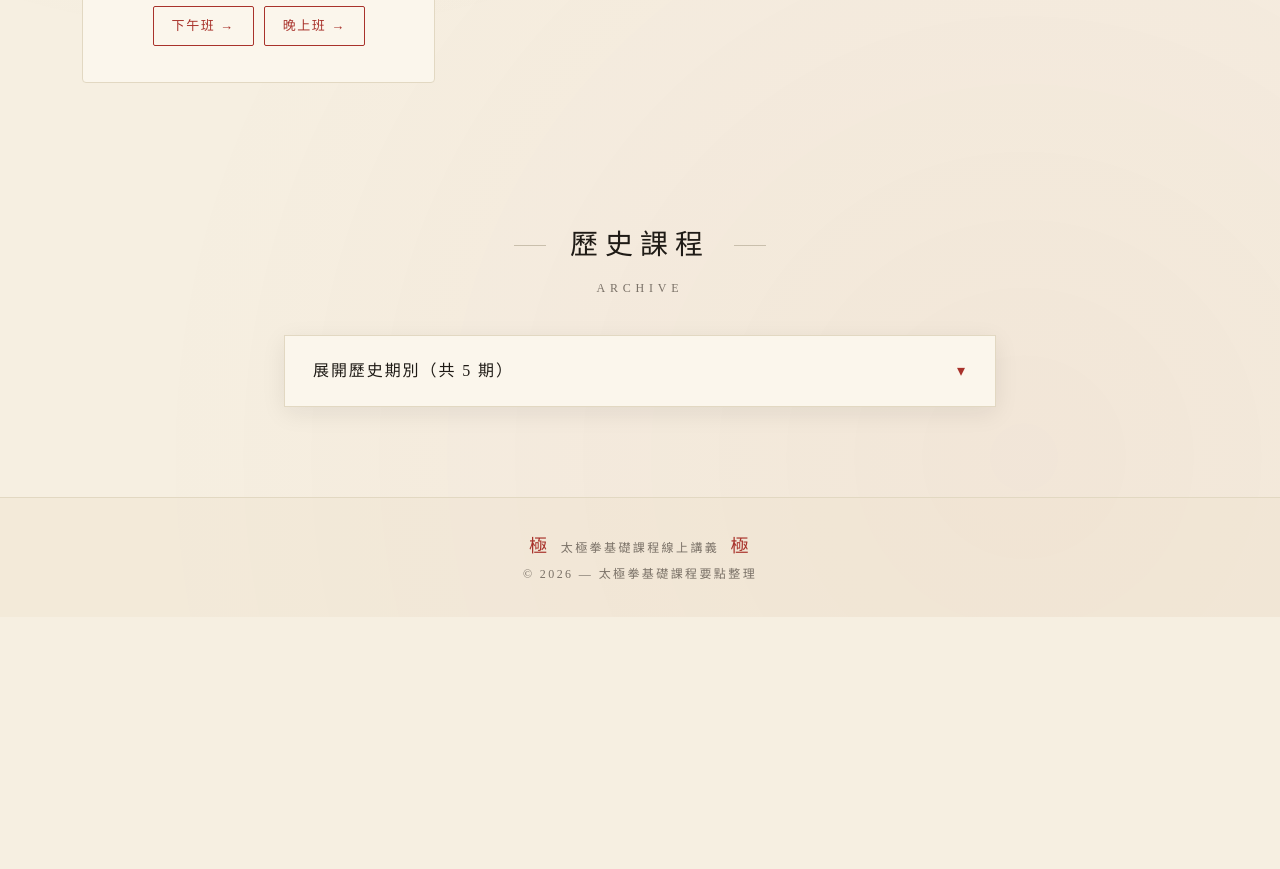
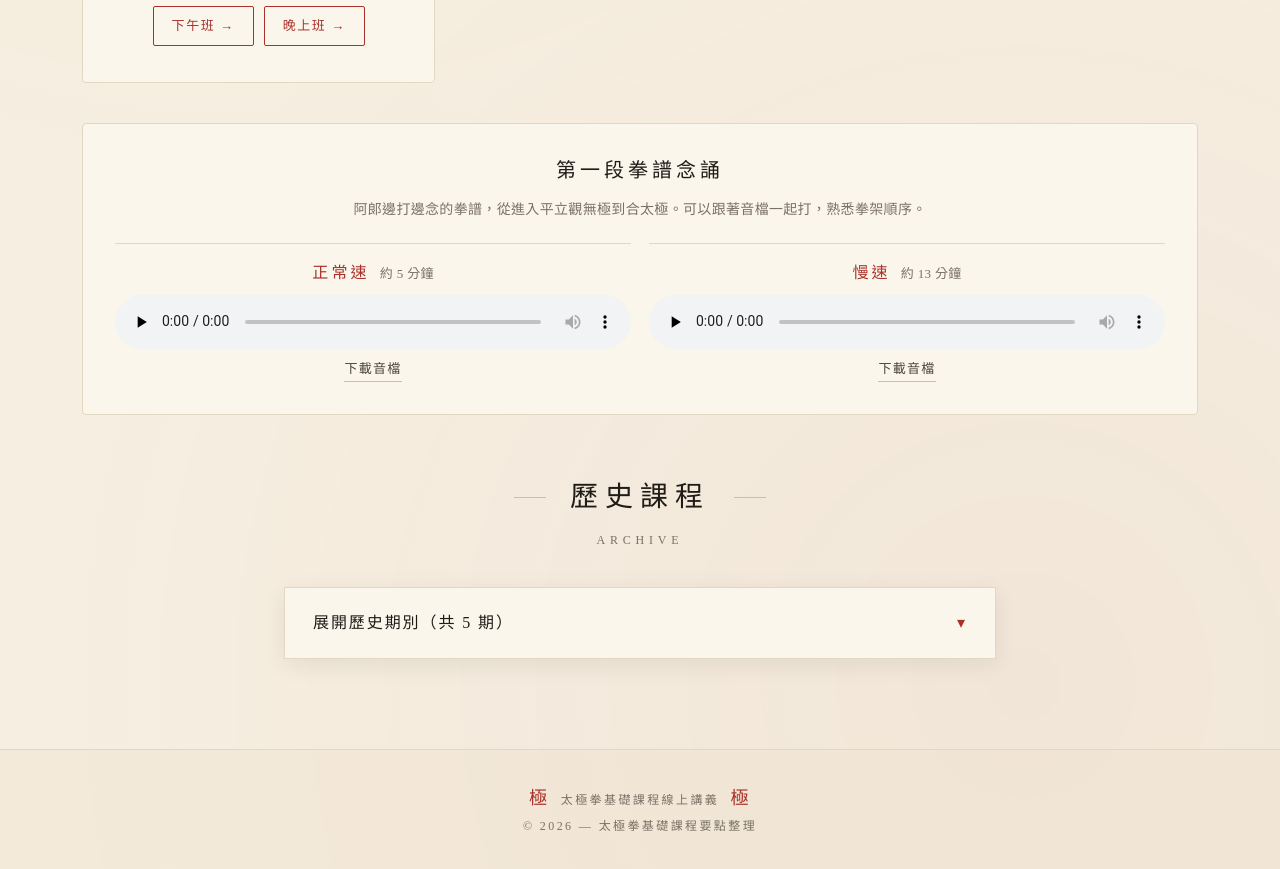
Before and after one commit to afjsp/taichi-site, a plain HTML site: page index.html in a window 1280 px wide. Shown: the part 980-1849 px from the top of the page. Before the commit the page ends 1597 px from the top, so only its background shows below. Drawn offline with Linux system fonts and the light colour scheme; a web font is replaced by a local one.

Commit message:
首頁當期課程下方加入第一段拳譜念誦（正常速＋慢速）
Co-Authored-By: Claude Opus 5.5 <noreply@anthropic.com>

```diff
--- a/assets/style.css
+++ b/assets/style.css
@@ -831,3 +831,64 @@ body {
   .history-wrap { padding: 0 20px; margin-bottom: 60px; }
   .history-fold summary { padding: 16px 20px; font-size: 15px; }
 }
+
+/* ── 首頁「當期課程」下方練習音檔（拳譜念誦）───────────── */
+.practice-audio {
+  width: calc(100% - 64px);
+  max-width: 1116px;            /* 與 .semester-grid 內容寬對齊（1180 − 左右 32） */
+  margin: -40px auto 0;
+  padding: 28px 32px 30px;
+  background: var(--bg-card);
+  border: 1px solid var(--line-soft);
+  border-radius: 4px;
+  text-align: center;
+}
+.practice-audio h3 {
+  font-size: 20px;
+  font-weight: 500;
+  letter-spacing: 0.2em;
+  margin-bottom: 8px;
+}
+.practice-desc {
+  color: var(--ink-3);
+  font-size: 14px;
+  margin-bottom: 20px;
+}
+.practice-list {
+  display: grid;
+  grid-template-columns: 1fr 1fr;
+  gap: 18px;
+}
+.practice-item {
+  border-top: 1px solid var(--line-soft);
+  padding-top: 14px;
+  min-width: 0;
+}
+.practice-head {
+  display: flex;
+  align-items: baseline;
+  justify-content: center;
+  gap: 10px;
+  margin-bottom: 8px;
+}
+.practice-tag {
+  color: var(--vermilion);
+  font-size: 16px;
+  letter-spacing: 0.2em;
+}
+.practice-len { color: var(--ink-3); font-size: 13px; }
+.practice-item audio { width: 100%; display: block; }
+.practice-dl {
+  display: inline-block;
+  margin-top: 8px;
+  font-size: 13px;
+  color: var(--ink-2);
+  letter-spacing: 0.1em;
+  text-decoration: none;
+  border-bottom: 1px solid var(--line);
+}
+.practice-dl:hover { color: var(--vermilion); border-color: var(--vermilion); }
+@media (max-width: 880px) {
+  .practice-audio { width: calc(100% - 40px); margin-top: -40px; padding: 22px 16px 24px; }
+  .practice-list { grid-template-columns: 1fr; }
+}
--- a/index.html
+++ b/index.html
@@ -67,6 +67,23 @@
 
 </section>
 
+<section class="practice-audio">
+  <h3>第一段拳譜念誦</h3>
+  <p class="practice-desc">阿郎邊打邊念的拳譜，從進入平立觀無極到合太極。可以跟著音檔一起打，熟悉拳架順序。</p>
+  <div class="practice-list">
+    <div class="practice-item">
+      <div class="practice-head"><span class="practice-tag">正常速</span><span class="practice-len">約 5 分鐘</span></div>
+      <audio controls preload="none" src="media/quanpu_duan1_20261015.mp3"></audio>
+      <a class="practice-dl" href="media/quanpu_duan1_20261015.mp3" download="第一段拳譜念誦_正常速.mp3">下載音檔</a>
+    </div>
+    <div class="practice-item">
+      <div class="practice-head"><span class="practice-tag">慢速</span><span class="practice-len">約 13 分鐘</span></div>
+      <audio controls preload="none" src="media/quanpu_duan1_slow_20261119.mp3"></audio>
+      <a class="practice-dl" href="media/quanpu_duan1_slow_20261119.mp3" download="第一段拳譜念誦_慢速.mp3">下載音檔</a>
+    </div>
+  </div>
+</section>
+
 <div class="section-title">
   <h2>歷史課程</h2>
   <span class="en">ARCHIVE</span>
```
Also changed, not shown: 1 other file.
